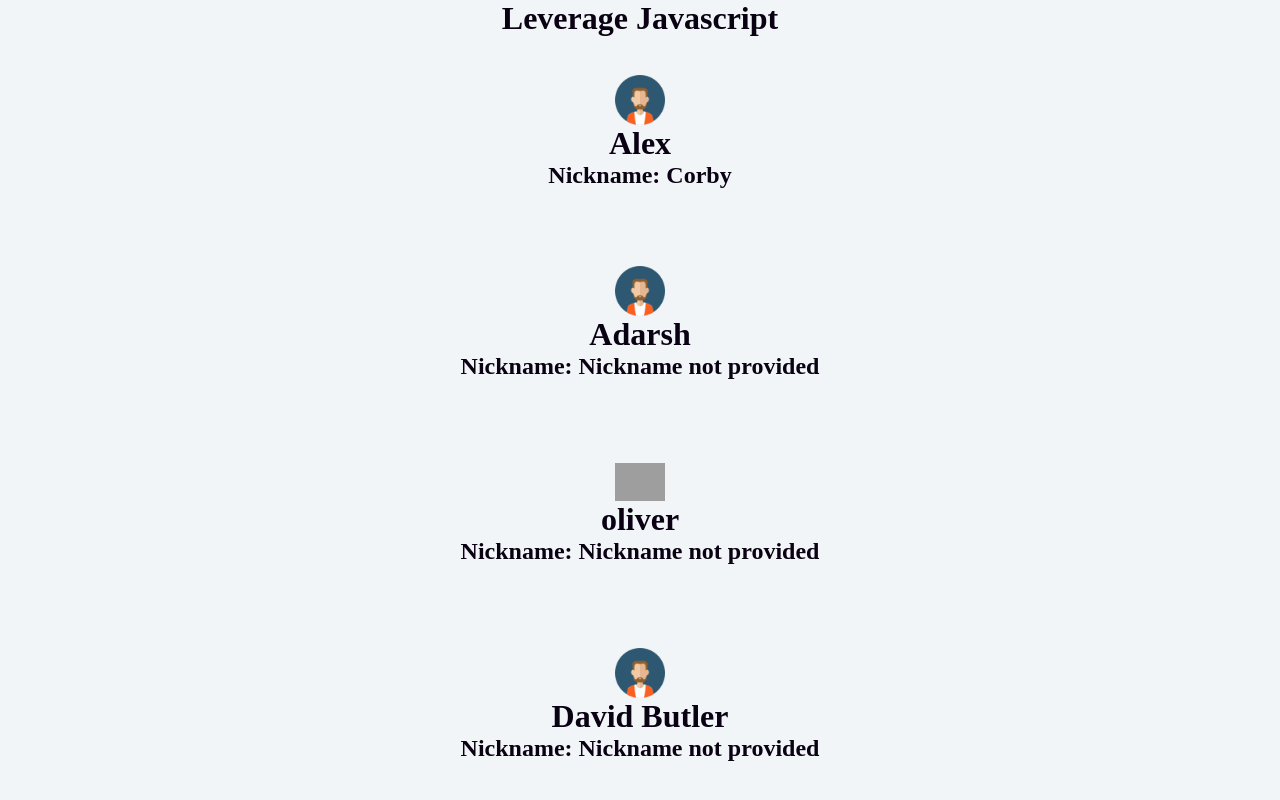
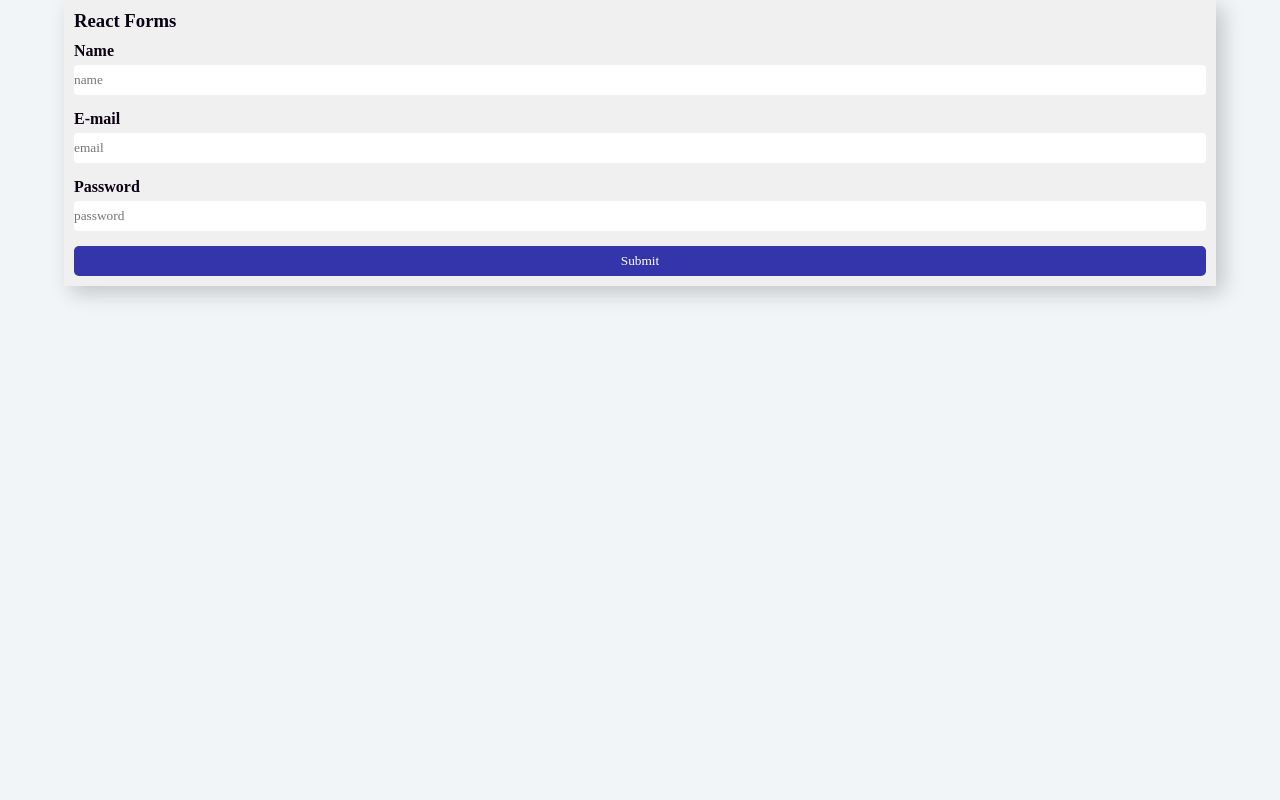
Before and after one commit to adarshooo1/React-Ts, a React (Vite) app in the folder React/MANAGE-STATE-APP/: page / in a window 1280 px wide. Built offline with nearby package versions, Linux system fonts and the light colour scheme; grey boxes are pictures that could not be loaded.

Commit message:
Manage State App - Leans Forms, how single input, multiple inputs and controlled input works

```diff
--- a/React/MANAGE-STATE-APP/src/App.jsx
+++ b/React/MANAGE-STATE-APP/src/App.jsx
@@ -1,10 +1,10 @@
 import "./App.css";
-import { Starter } from "./leverage-javascript/01-leverage-javascript";
+import { MultipleInputs } from "./forms/03-multiple-inputs";
 
 function App() {
   return (
     <div>
-      <Starter />
+      <MultipleInputs />
     </div>
   );
 }
--- /dev/null
+++ b/React/MANAGE-STATE-APP/src/forms/03-multiple-inputs.jsx
@@ -0,0 +1,70 @@
+import { useState } from "react";
+import "./style.css";
+export const MultipleInputs = () => {
+  const [user, setUser] = useState({
+    name: "",
+    email: "",
+    password: "",
+  });
+
+  const handleSubmit = (e) => {
+    e.preventDefault();
+    console.log(user);
+  };
+
+  const handleChange = (e) => {
+    // console.log(e.target.name);
+    // console.log(e.target.value);
+
+    // Here with the help of name attribute in the input tag of , Name, email and Password, here we dynamically put inputs.
+    setUser({ ...user, [e.target.name]: e.target.value });
+  };
+  return (
+    <form onClick={handleSubmit}>
+      <h3>React Forms</h3>
+
+      <div className="stacked">
+        <label htmlFor="name">Name</label>
+        <input
+          name="name"
+          type="text"
+          placeholder="name"
+          id="name"
+          value={user.name}
+          onChange={handleChange}
+          className="form-input"
+        />
+      </div>
+
+      <div className="stacked">
+        <label htmlFor="email">E-mail</label>
+        <input
+          name="email"
+          type="email"
+          placeholder="email"
+          id="email"
+          value={user.email}
+          onChange={handleChange}
+          className="form-input"
+        />
+      </div>
+
+      <div className="stacked">
+        <label htmlFor="password">Password</label>
+        <input
+          name="password"
+          type="password"
+          placeholder="password"
+          id="password"
+          value={user.password}
+          onChange={handleChange}
+          className="form-input"
+        />
+      </div>
+
+      <button type="submit" className="submit_btn">
+        Submit
+      </button>
+    </form>
+  );
+};
--- /dev/null
+++ b/React/MANAGE-STATE-APP/src/forms/style.css
@@ -0,0 +1,41 @@
+form {
+  width: 90%;
+  margin: auto;
+  padding: 10px;
+  background-color: #f0f0f0;
+  box-shadow: 7px 7px 20px rgba(0, 0, 0, 0.2);
+}
+
+input {
+  border: none;
+  outline: none;
+  /* width: 40%; */
+  margin: 5px 0;
+  height: 30px;
+  border-radius: 4px;
+}
+
+.stacked {
+  display: flex;
+  flex-direction: column;
+  margin: 10px 0;
+}
+
+label {
+  font-size: bold;
+  font-weight: bolder;
+}
+
+.form-input:focus {
+  border: 2px solid #0000ae;
+}
+
+.submit_btn {
+  width: 100%;
+  color: white;
+  background-color: #3535ab;
+  border: none;
+  outline: none;
+  height: 30px;
+  border-radius: 5px;
+}
```
Also changed, not shown: React/MANAGE-STATE-APP/src/forms/01-controlled-inputs.jsx (added, +48 -0 lines), React/MANAGE-STATE-APP/src/forms/02-user-challenge.jsx (added, +70 -0 lines), React/MANAGE-STATE-APP/src/forms/controlled-inputs.jsx (deleted).
